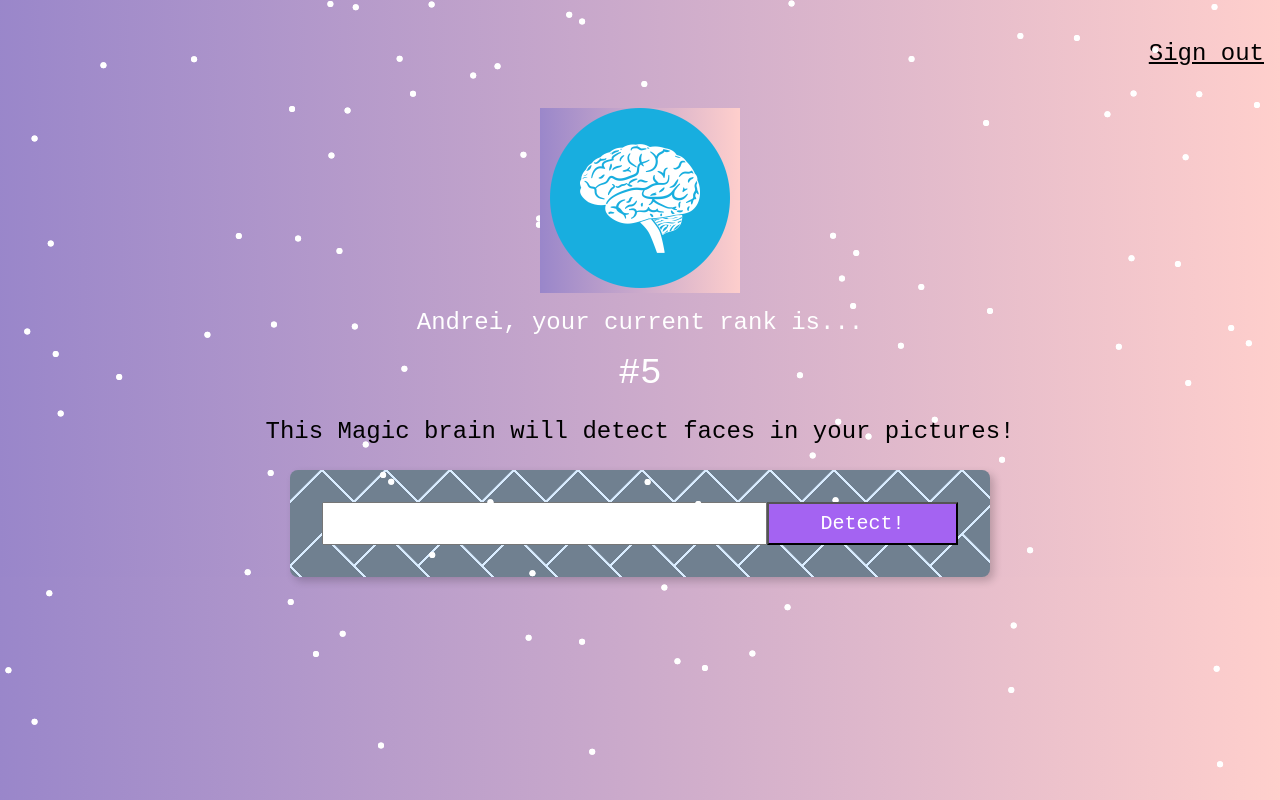
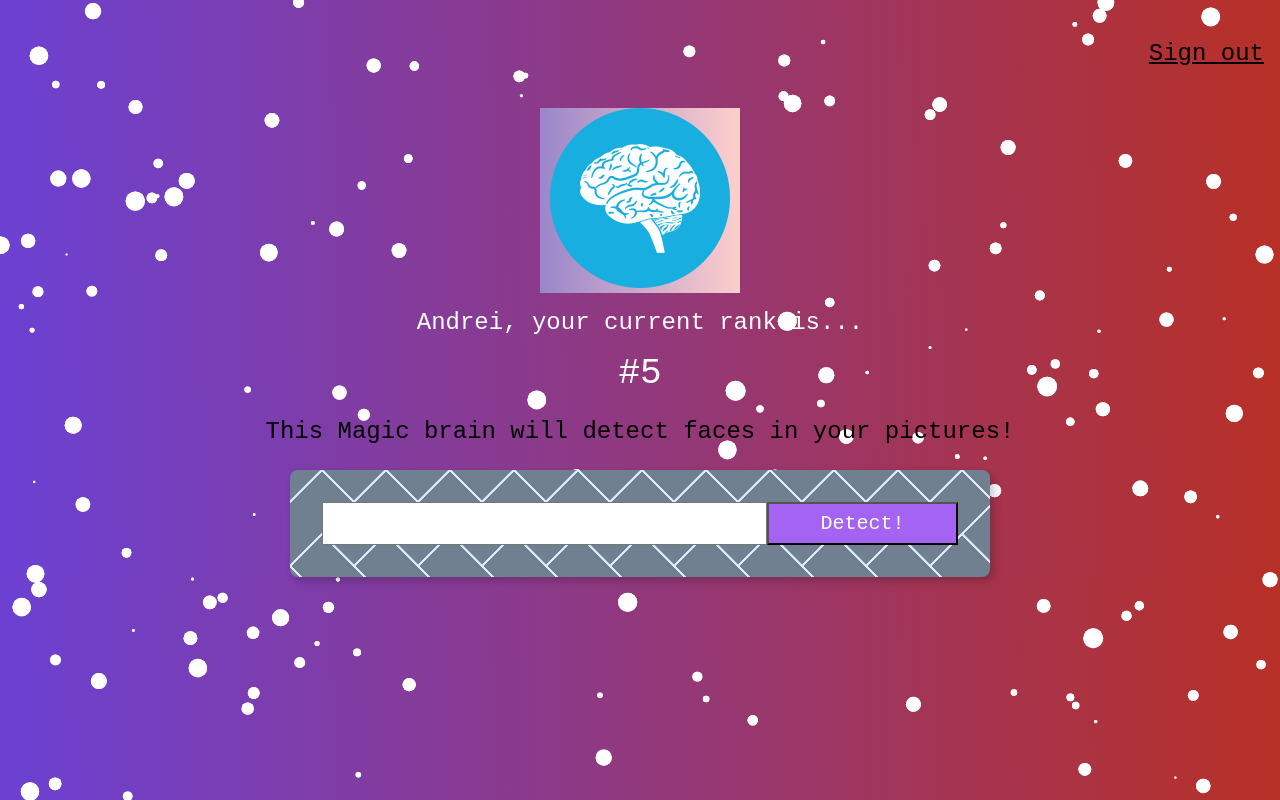
Before and after one commit to lenindelarosa/facerecognitionbrain, a React (Create React App) app: page / in a window 1280 px wide. Built offline with nearby package versions, Linux system fonts and the light colour scheme.

Commit message:
latest changes

```diff
--- a/src/App.js
+++ b/src/App.js
@@ -8,6 +8,21 @@
 
 
 const particlesOptions = {
+  particles: {
+    number: {
+        value: 160,
+        density: {
+            enable: true,
+            value_area: 800
+}}}};
+
+
+class App extends Component {
+  render() {
+    return (
+      <div className="App">
+        <Particles className='particles'
+    params={{
 	    "particles": {
 	        "number": {
 	            "value": 160,
@@ -23,31 +38,8 @@
 	            "direction": "bottom",
 	            "out_mode": "out"
 	        },
-    "line_linked": {
-        "enable": false
-    }
 	    },
-"interactivity": {
-    "events": {
-        "onclick": {
-            "enable": true,
-            "mode": "remove"
-        }
-    },
-    "modes": {
-        "remove": {
-            "particles_nb": 10
-        }
-    }
-}
-}
-
-
-class App extends Component {
-  render() {
-    return (
-      <div className="App">
-        <Particles className='' params={{particlesOptions}} />
+	}} />
         <Navigation />
         <Logo />
         <Rank />
--- a/src/index.css
+++ b/src/index.css
@@ -3,7 +3,7 @@
   font-family: "Courier new", Courier, monospace;
   -webkit-font-smoothing: antialiased;
   -moz-osx-font-smoothing: grayscale;
-  background: linear-gradient(89deg, #9986ca 0%, #ffcfcc 100%);
+  background: linear-gradient(89deg, #6b41d4 0%, #b83026 100%);
 }
 
 code {
```
Lines whose indentation alone changed are shown as unchanged.
